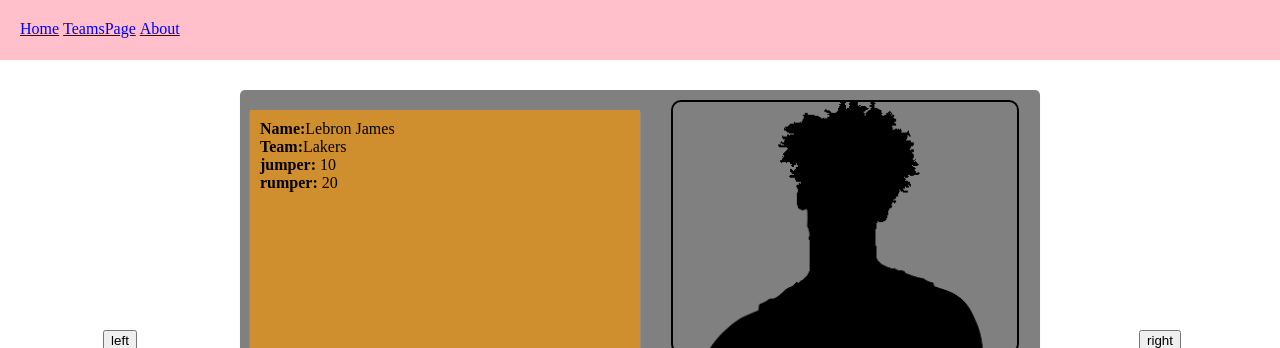
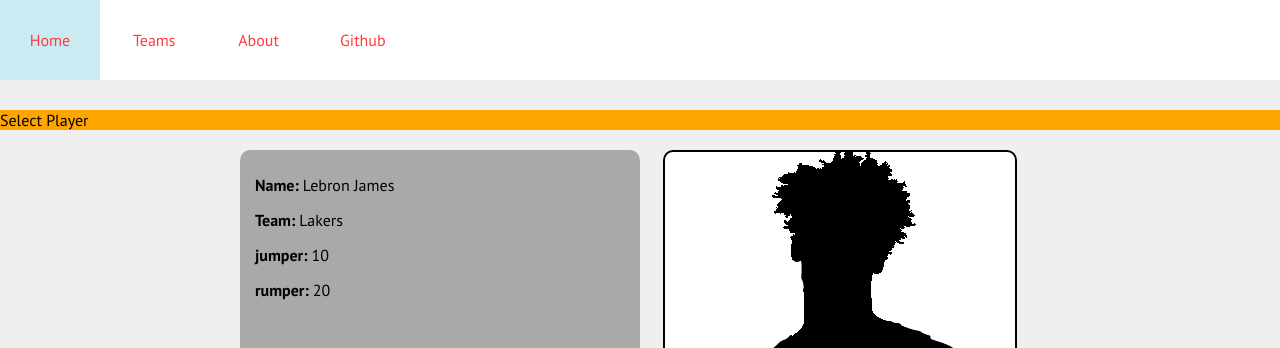
Before and after one commit to williamjzhao/mocknba, a React app: page / in a window 1280 px wide. Shown: the top 348 px of the page. Built offline with nearby package versions, Linux system fonts and the light colour scheme.

Commit message:
adding custom dropdown menu to select players instead of selector arrows

```diff
--- a/package.json
+++ b/package.json
@@ -3,6 +3,9 @@
   "version": "0.1.0",
   "private": true,
   "dependencies": {
+    "@fortawesome/fontawesome-svg-core": "^1.2.0-14",
+    "@fortawesome/free-solid-svg-icons": "^5.1.0-11",
+    "@fortawesome/react-fontawesome": "0.1.0-11",
     "autoprefixer": "7.1.6",
     "babel-core": "6.26.0",
     "babel-eslint": "7.2.3",
--- a/public/index.html
+++ b/public/index.html
@@ -10,6 +10,8 @@
     -->
     <link rel="manifest" href="%PUBLIC_URL%/manifest.json">
     <link rel="shortcut icon" href="%PUBLIC_URL%/favicon.ico">
+    <link href="https://fonts.googleapis.com/css?family=PT+Sans:400,700" rel="stylesheet">
+
     <!--
       Notice the use of %PUBLIC_URL% in the tags above.
       It will be replaced with the URL of the `public` folder during the build.
@@ -22,7 +24,7 @@
     <title>React App</title>
   </head>
   <body style="margin:0 auto;
-  padding:0;">
+  padding:0;font-family: 'PT Sans', sans-serif;">
     <noscript>
       You need to enable JavaScript to run this app.
     </noscript>
--- /dev/null
+++ b/src/assets/stats.json
@@ -0,0 +1,3 @@
+{
+
+}
--- a/src/components/Homepage/Homepage.css
+++ b/src/components/Homepage/Homepage.css
@@ -4,4 +4,5 @@
   display: flex;
   flex-direction: column;
   justify-content: center;
+  background: #EFEFEF;
 }
--- a/src/components/Homepage/HomepageBody/HomepageBody.css
+++ b/src/components/Homepage/HomepageBody/HomepageBody.css
@@ -1,8 +1,12 @@
 .HomepageBody {
   display: flex;
-  flex-direction: row;
+  flex-direction: column;
   justify-content: center;
   width:100%;
-  height: 500px;
+  height: 100%;
   margin: 15px 0;
 }
+
+.HomepageBody div PlayerSelector {
+  justify-content: center;
+}
--- a/src/components/Homepage/HomepageBody/HomepageBody.js
+++ b/src/components/Homepage/HomepageBody/HomepageBody.js
@@ -11,6 +11,65 @@ class HomepageBody extends Component {
   state = {
     playerImg: playerimage,
     teamLogo: teamlogo,
+    player: 'Generic Player',
+    playerTeam: 'Harlem Globetrotters',
+    stats: {
+
+    },
+    location: [
+      {
+          id: 0,
+          title: 'New York',
+          selected: false,
+          key: 'location'
+      },
+      {
+        id: 1,
+        title: 'Dublin',
+        selected: false,
+        key: 'location'
+      },
+      {
+        id: 2,
+        title: 'California',
+        selected: false,
+        key: 'location'
+      },
+      {
+        id: 3,
+        title: 'Istanbul',
+        selected: false,
+        key: 'location'
+      },
+      {
+        id: 4,
+        title: 'Izmir',
+        selected: false,
+        key: 'location'
+      },
+      {
+        id: 5,
+        title: 'Oslo',
+        selected: false,
+        key: 'location'
+      }
+    ],
+    playersList: [
+      {
+        id: 0,
+        name: 'Steph Curry',
+        selected: 'false',
+        value: 'curry/steph',
+        key: 'playersList',
+      },
+      {
+        id: 1,
+        name: 'Lebron James',
+        selected: 'false',
+        value: 'james/lebron',
+        key: 'playersList',
+      }
+    ],
   }
 
   getNewAssets = () => {
@@ -27,9 +86,13 @@ class HomepageBody extends Component {
   render() {
     return (
       <div className={classes.HomepageBody}>
-        <PlayerSelector getAssets={this.getNewAssets} direction="left" />
-        <PlayerDisplay headshot={this.state.playerImg} team={this.state.teamLogo}/>
-        <PlayerSelector direction="right" />
+        <PlayerSelector
+          title="Select Player"
+          list={this.state.location}/>
+        <PlayerDisplay
+          headshot={this.state.playerImg}
+          team={this.state.teamLogo}/>
+
       </div>
     );
   }
--- a/src/components/Homepage/HomepageBody/PlayerDisplay/PlayerAssets/PlayerImage/PlayerImage.css
+++ b/src/components/Homepage/HomepageBody/PlayerDisplay/PlayerAssets/PlayerImage/PlayerImage.css
@@ -2,11 +2,15 @@
   display: flex;
   align-self: center;
   margin: 0 5px;
+  background: #FFFFFF;
+  border-radius: 10px;
+  height: 350px;
+  width: auto;
 }
 
 .PlayerImage img{
   width: auto;
-  height: 250px;
+  height: auto;
   border: 2px solid black;
   border-radius: 10px;
 }
--- a/src/components/Homepage/HomepageBody/PlayerDisplay/PlayerAssets/PlayerTeam/PlayerTeam.css
+++ b/src/components/Homepage/HomepageBody/PlayerDisplay/PlayerAssets/PlayerTeam/PlayerTeam.css
@@ -1,9 +1,12 @@
 .PlayerTeam {
   display: flex;
-  align-self: center;
+  align-items: center;
+  justify-content: center;
   margin: 0 5px;
+  height: 200px;
+  width: auto;
 }
 .PlayerTeam img{
   width: auto;
-  height: 250px;
+  height: inherit;
 }
--- a/src/components/Homepage/HomepageBody/PlayerDisplay/PlayerDescription/PlayerDescription.css
+++ b/src/components/Homepage/HomepageBody/PlayerDisplay/PlayerDescription/PlayerDescription.css
@@ -1,10 +1,13 @@
 .PlayerDescription {
   width: 400px;
   height: auto;
-  background-color: #CF8F2E;
+  background-color: #A9A9A9;
   display: block;
-  box-shadow: 0 2px 1px #ccc;
   text-align: left;
   padding: 10px 0;
-  margin: 10px;
+  border-radius: 10px;
 }
+
+.PlayerDescription div {
+  margin: 15px;
+}
--- a/src/components/Homepage/HomepageBody/PlayerDisplay/PlayerDescription/PlayerInfo/PlayerInfo.css
+++ b/src/components/Homepage/HomepageBody/PlayerDisplay/PlayerDescription/PlayerInfo/PlayerInfo.css
@@ -1,3 +1,2 @@
 .PlayerInfo {
-  margin: auto 10px;
 }
--- a/src/components/Homepage/HomepageBody/PlayerDisplay/PlayerDescription/PlayerInfo/PlayerInfo.js
+++ b/src/components/Homepage/HomepageBody/PlayerDisplay/PlayerDescription/PlayerInfo/PlayerInfo.js
@@ -4,7 +4,7 @@ import classes from './PlayerInfo.css';
 const playerInfo = (props) => {
   return (
     <div className={classes.PlayerInfo}>
-      <strong>{props.title}:</strong><span>{props.info}</span>
+      <strong>{props.title}: </strong><span>{props.info}</span>
     </div>
   );
 }
--- a/src/components/Homepage/HomepageBody/PlayerDisplay/PlayerDescription/PlayerStats/PlayerStats.css
+++ b/src/components/Homepage/HomepageBody/PlayerDisplay/PlayerDescription/PlayerStats/PlayerStats.css
@@ -1,3 +1,2 @@
 .PlayerStats {
-  margin: auto 10px;
 }
--- a/src/components/Homepage/HomepageBody/PlayerDisplay/PlayerDescription/PlayerStats/PlayerStats.js
+++ b/src/components/Homepage/HomepageBody/PlayerDisplay/PlayerDescription/PlayerStats/PlayerStats.js
@@ -1,17 +1,17 @@
-import React from 'react';
+import React, { Fragment } from 'react';
 import classes from './PlayerStats.css';
 
 const playerStats = (props) => {
   const stats = props.stats;
   console.log(stats);
   return (
-    <div className={classes.PlayerStats}>
+    <Fragment>
       {stats.map(stat => (
         <div key={stat.stat}>
           <strong>{stat.stat}: </strong><span>{stat.value}</span>
         </div>
       ))}
-    </div>
+    </Fragment>
   );
 }
 
--- a/src/components/Homepage/HomepageBody/PlayerDisplay/PlayerDisplay.css
+++ b/src/components/Homepage/HomepageBody/PlayerDisplay/PlayerDisplay.css
@@ -1,11 +1,9 @@
 .Display {
   width: 800px;
-  height: 500px;
-  background-color: grey;
+  height: 450px;
   display: flex;
   flex-direction: row;
-  box-shadow: 0 2px 1px #ccc;
   margin: auto;
-  padding: 10px 0;
+  padding: 20px;
   border-radius: 5px;
 }
--- a/src/components/Homepage/HomepageBody/PlayerSelector/PlayerSelector.css
+++ b/src/components/Homepage/HomepageBody/PlayerSelector/PlayerSelector.css
@@ -3,5 +3,32 @@
   display: flex;
   align-self: center;
   justify-content: center;
-  width: 20%;
+  width: 100%;
 }
+
+.PlayerSelector select{
+  display: none; /*hide original SELECT element:*/
+  background-color: DodgerBlue;
+}
+
+.dd_wrapper {
+  background: blue;
+}
+
+.dd_header {
+  background: red;
+}
+
+.list li{
+  background: grey;
+  list-style-type: none;
+}
+
+.listitem {
+  background: green;
+  list-style-type: none;
+}
+
+.dd_headertitle {
+  background: orange;
+}
--- a/src/components/Homepage/HomepageBody/PlayerSelector/PlayerSelector.js
+++ b/src/components/Homepage/HomepageBody/PlayerSelector/PlayerSelector.js
@@ -1,11 +1,51 @@
-import React from 'react';
+import React, { Component } from 'react';
+import { FontAwesomeIcon } from '@fortawesome/react-fontawesome';
 import classes from './PlayerSelector.css';
 
-const playerSelector = (props) => (
-  <div className={classes.PlayerSelector}>
-    <button onClick={props.getAssets}>{props.direction}</button>
-  </div>
+class PlayerSelector extends Component {
+  constructor(props){
+    super(props)
+    this.state = {
+      listOpen: false,
+      headerTitle: this.props.title
+    }
+  }
+
+  handleClickOutside() {
+    this.setState( {
+      listOpen: false
+    })
+  }
+
+  toggleList() {
+    this.setState(prevState => ( {
+      listOpen: !prevState.listOpen
+    }))
+  }
+
+  render() {
+    const {list} = this.props;
+    const {listOpen, headerTitle} = this.state;
+    return(
+      <div className={classes.dd_wrapper}>
+        <div className={classes.dd_header} onClick={() => this.toggleList()}>
+            <div className={classes.dd_headertitle}>{headerTitle}</div>
+            {listOpen
+              ? <FontAwesomeIcon name="angle-up" size="2x"/>
+              : <FontAwesomeIcon name="angle-down" size="2x"/>
+            }
+        </div>
+        {listOpen && <ul className={classes.list}>
+          { list.map((item) => (
+            <li className={classes.listitem} key={item.id} >{item.title}</li>
+            ))}
+          </ul>
+        }
+      </div>
+    )
+  }
   //get server from data on press
-);
+}
 
-export default playerSelector;
+
+export default PlayerSelector;
--- a/src/components/Navbar/Navbar.css
+++ b/src/components/Navbar/Navbar.css
@@ -1,9 +1,27 @@
 .NavBar {
   display: flex;
-  height: 20px;
-  background: pink;
+  height: 80px;
+  width: auto;
+  background: WHITE;
   margin: auto 0;
   margin-top: 0;
   margin-bottom: 15px;
-  padding: 20px;
 }
+
+.NavBar a {
+  width:100px;
+  display:flex;
+  justify-content: center;
+  align-items: center;
+  margin: auto 0;
+  height:100%;
+  color:#FF3B3F;
+}
+
+.NavBar a:hover {
+  background: #CAEBF2;
+}
+
+.NavBar a:focus {
+  text-decoration: none;
+}
--- a/src/components/Navbar/Navbar.js
+++ b/src/components/Navbar/Navbar.js
@@ -4,9 +4,10 @@ import classes from './Navbar.css';
 
 const Navbar = (props) => (
   <div className={classes.NavBar}>
-    <IndexLink to='/'>Home</IndexLink>&nbsp;
-    <IndexLink to='/teams'>TeamsPage</IndexLink>&nbsp;
-    <IndexLink to='/about'>About</IndexLink>&nbsp;
+    <IndexLink style={{ textDecoration: 'none' }} to='/'>Home</IndexLink>&nbsp;
+    <IndexLink style={{ textDecoration: 'none' }} to='/teams'>Teams</IndexLink>&nbsp;
+    <IndexLink style={{ textDecoration: 'none' }} to='/about'>About</IndexLink>&nbsp;
+    <IndexLink style={{ textDecoration: 'none' }} to='/github'>Github</IndexLink>&nbsp;
   </div>
 )
 
```
Also changed, not shown: 1 other file.
